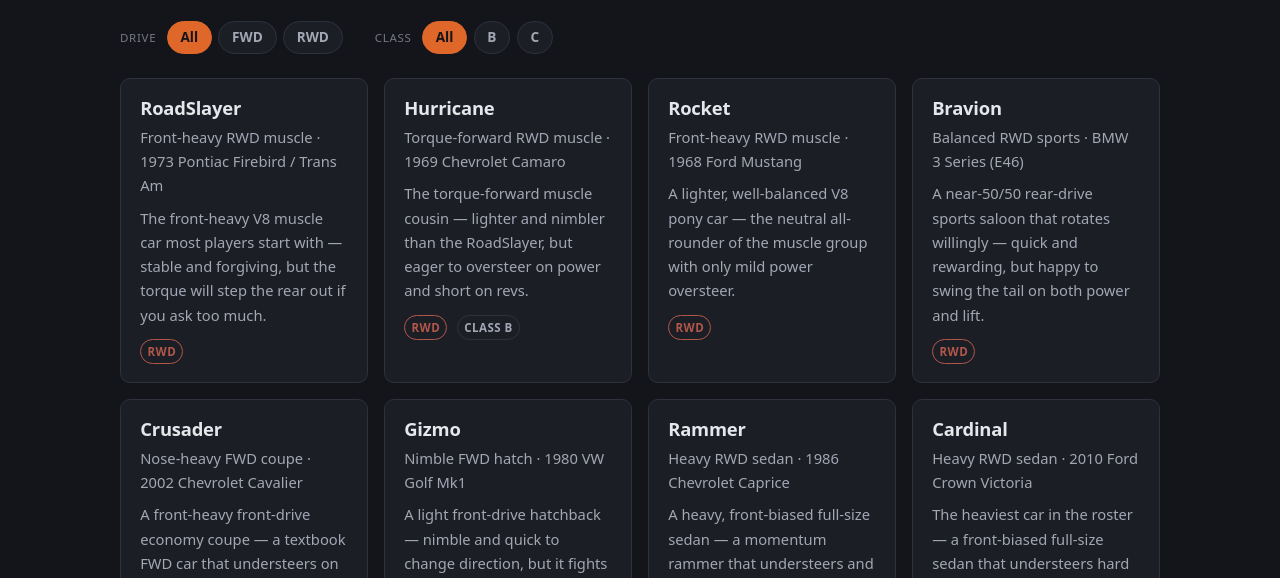
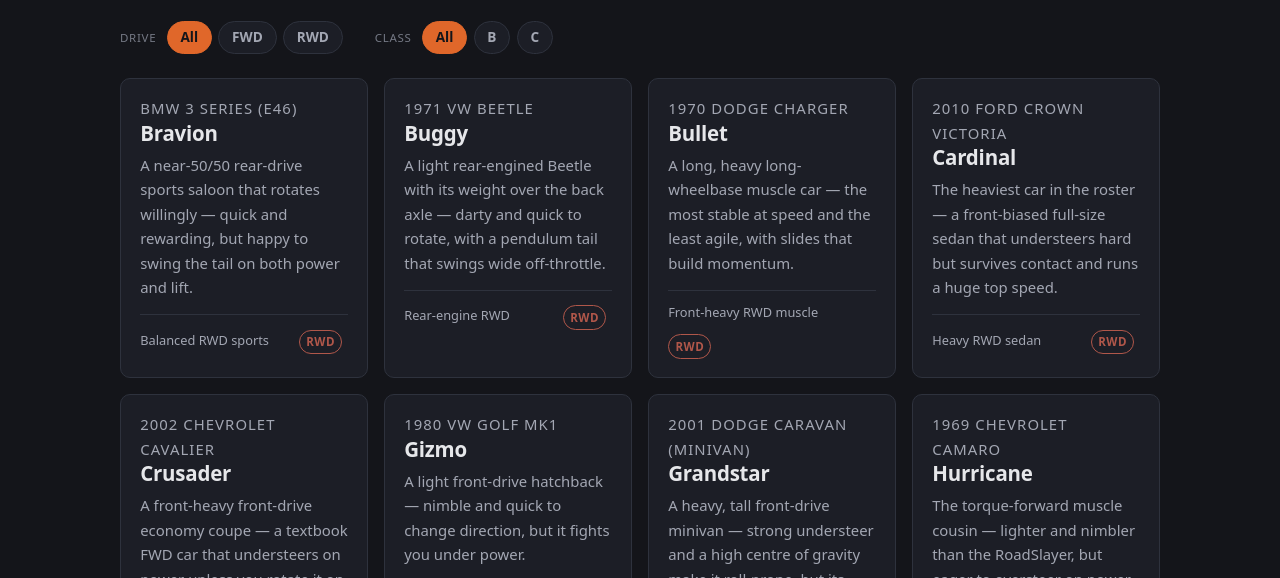
Before and after one commit to JonathanSoszka/wreckfest2-guides, an Astro site: page /cars in a window 1280 px wide. Shown: the part 204-782 px from the top of the page. Built offline with nearby package versions, Linux system fonts and the light colour scheme; Astro itself is replaced by a stand-in of ours.

Commit message:
Redesign car index cards (editorial layout) and sort alphabetically

```diff
--- a/src/pages/cars/index.astro
+++ b/src/pages/cars/index.astro
@@ -4,7 +4,7 @@ import { getCollection } from 'astro:content';
 
 const cars = (await getCollection('cars'))
   .filter((c) => !c.data.draft)
-  .sort((a, b) => a.data.order - b.data.order || a.data.name.localeCompare(b.data.name));
+  .sort((a, b) => a.data.name.localeCompare(b.data.name));
 
 const drivetrains = [...new Set(cars.map((c) => c.data.drivetrain))].sort();
 const classes = [...new Set(cars.map((c) => c.data.carClass).filter(Boolean))].sort();
@@ -36,16 +36,17 @@ const dtClass = (dt: string) => `tag tag-${dt.toLowerCase()}`;
 
   <div class="grid car-grid">
     {cars.map((car) => (
-      <a href={`/cars/${car.id}/`} class="card" data-dt={car.data.drivetrain} data-class={car.data.carClass ?? ''}>
+      <a href={`/cars/${car.id}/`} class="card car-card" data-dt={car.data.drivetrain} data-class={car.data.carClass ?? ''}>
+        {car.data.inspiration && <p class="card-eyebrow">{car.data.inspiration}</p>}
         <h3>{car.data.name}</h3>
-        {(car.data.archetype || car.data.inspiration) && (
-          <p class="card-meta">{[car.data.archetype, car.data.inspiration].filter(Boolean).join(' · ')}</p>
-        )}
         <p>{car.data.summary}</p>
-        <p class="tags">
-          <span class={dtClass(car.data.drivetrain)}>{car.data.drivetrain}</span>
-          {car.data.carClass && <span class="tag tag-plain">Class {car.data.carClass}</span>}
-        </p>
+        <div class="card-foot">
+          {car.data.archetype && <span class="card-arch">{car.data.archetype}</span>}
+          <span class="tags">
+            <span class={dtClass(car.data.drivetrain)}>{car.data.drivetrain}</span>
+            {car.data.carClass && <span class="tag tag-plain">{car.data.carClass}</span>}
+          </span>
+        </div>
       </a>
     ))}
   </div>
--- a/src/styles/global.css
+++ b/src/styles/global.css
@@ -129,6 +129,29 @@ main { padding: 2rem 0 1rem; }
   text-transform: none;
   letter-spacing: 0;
 }
+
+/* --- car index card (editorial) --- */
+.car-card h3 { font-size: 1.28rem; margin: 0 0 0.4rem; }
+.card-eyebrow {
+  font-size: 0.72rem;
+  text-transform: uppercase;
+  letter-spacing: 0.07em;
+  color: var(--link);
+  margin: 0 0 0.35rem;
+}
+.car-card > p { color: var(--text-dim); font-size: 0.93rem; margin: 0; }
+.card-foot {
+  display: flex;
+  flex-wrap: wrap;
+  justify-content: space-between;
+  align-items: center;
+  gap: 0.5rem 0.75rem;
+  margin-top: 0.9rem;
+  padding-top: 0.7rem;
+  border-top: 1px solid var(--border);
+}
+.card-arch { font-size: 0.8rem; color: var(--text-dim); }
+.card-foot .tags { margin: 0; }
 
 /* --- filter bar --- */
 .car-filters {
```
